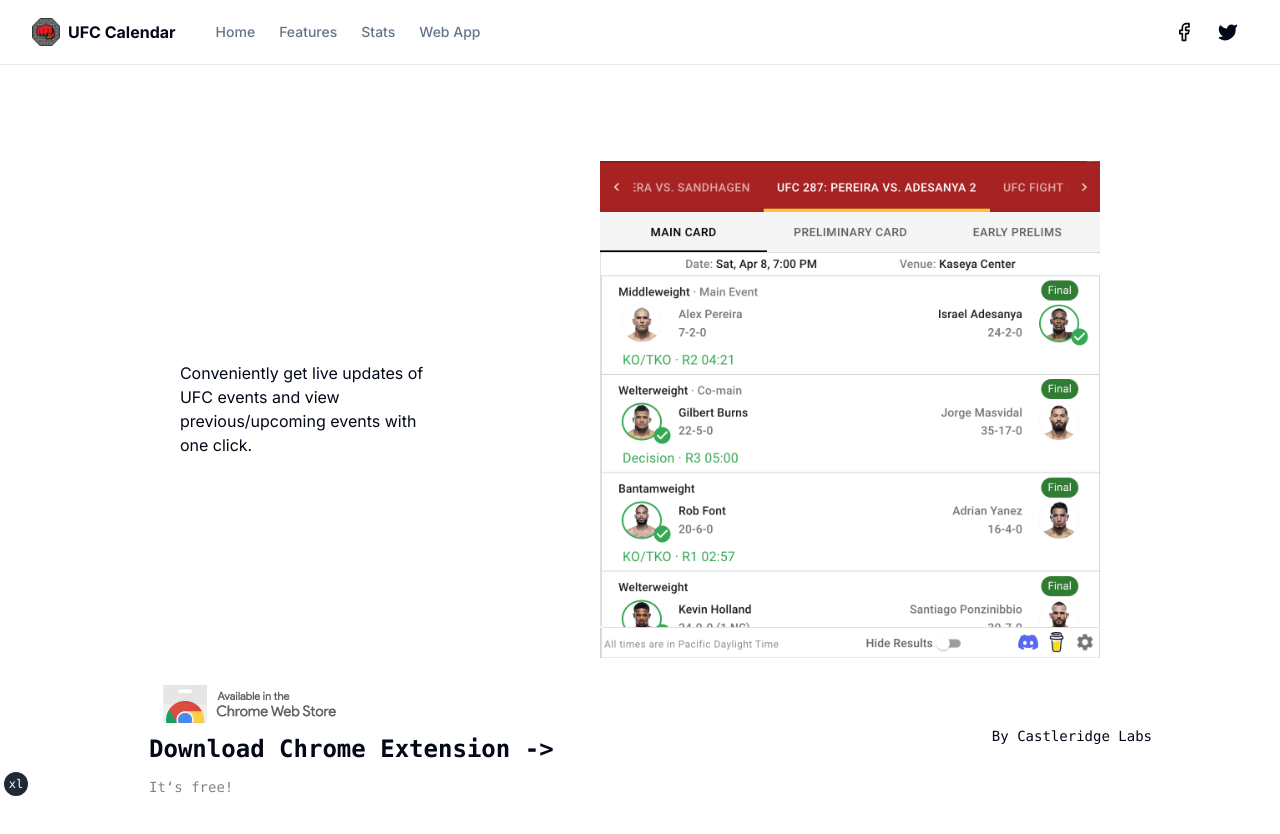
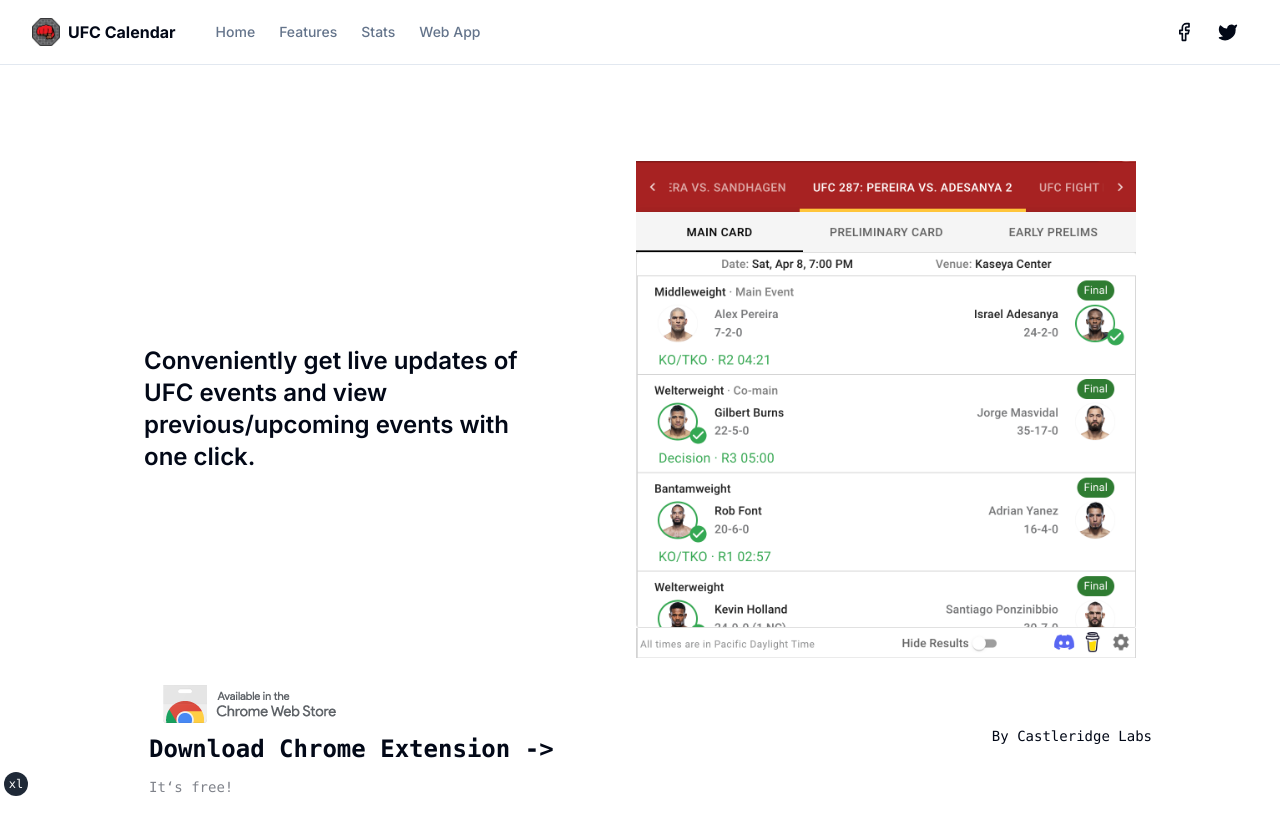
Before and after one commit to Castleridge-Labs/castleridge-labs.github.io, a Next.js app: page / in a window 1280 px wide. Shown: the top 834 px of the page. Built offline with nearby package versions, Linux system fonts and the light colour scheme.

Commit message:
fix links

```diff
--- a/app/page.tsx
+++ b/app/page.tsx
@@ -4,7 +4,7 @@
   return (
     <main className="flex min-h-screen flex-col items-center justify-between p-24">
       <div className=" w-full relative flex justify-around place-items-center before:absolute before:h-[300px] before:w-[480px] before:-translate-x-1/2 before:rounded-full before:bg-gradient-radial before:from-white before:to-transparent before:blur-2xl before:content-[''] after:absolute after:-z-20 after:h-[180px] after:w-[240px] after:translate-x-1/3 after:bg-gradient-conic after:from-sky-200 after:via-blue-200 after:blur-2xl after:content-[''] before:dark:bg-gradient-to-br before:dark:from-transparent before:dark:to-blue-700 before:dark:opacity-10 after:dark:from-sky-900 after:dark:via-[#0141ff] after:dark:opacity-40 before:lg:h-[360px] z-[-1]">
-        <p className="max-w-[25ch]">
+        <p className="max-w-[25ch] text-2xl font-semibold">
           Conveniently get live updates of UFC events and view previous/upcoming
           events with one click.
         </p>
--- a/config/site.ts
+++ b/config/site.ts
@@ -24,7 +24,7 @@
   ],
   links: {
     facebook: "https://www.facebook.com/castleridgelabs",
-    twitter: "https://twitter.com/castleridgelabs",
+    twitter: "https://twitter.com/CastleridgeL",
     buymeacoffee: "https://www.buymeacoffee.com/castleridgelabs",
   },
 }
```
